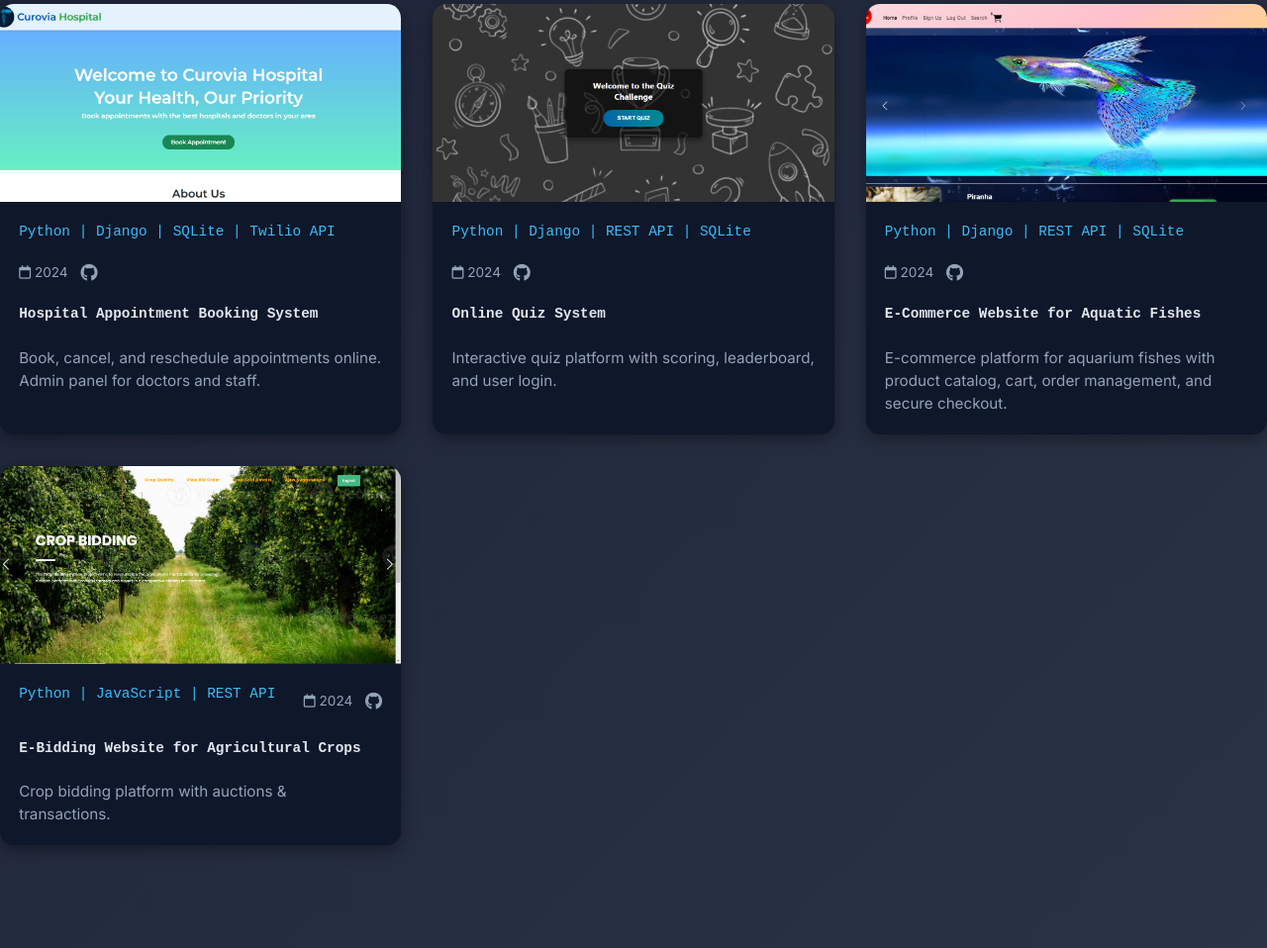
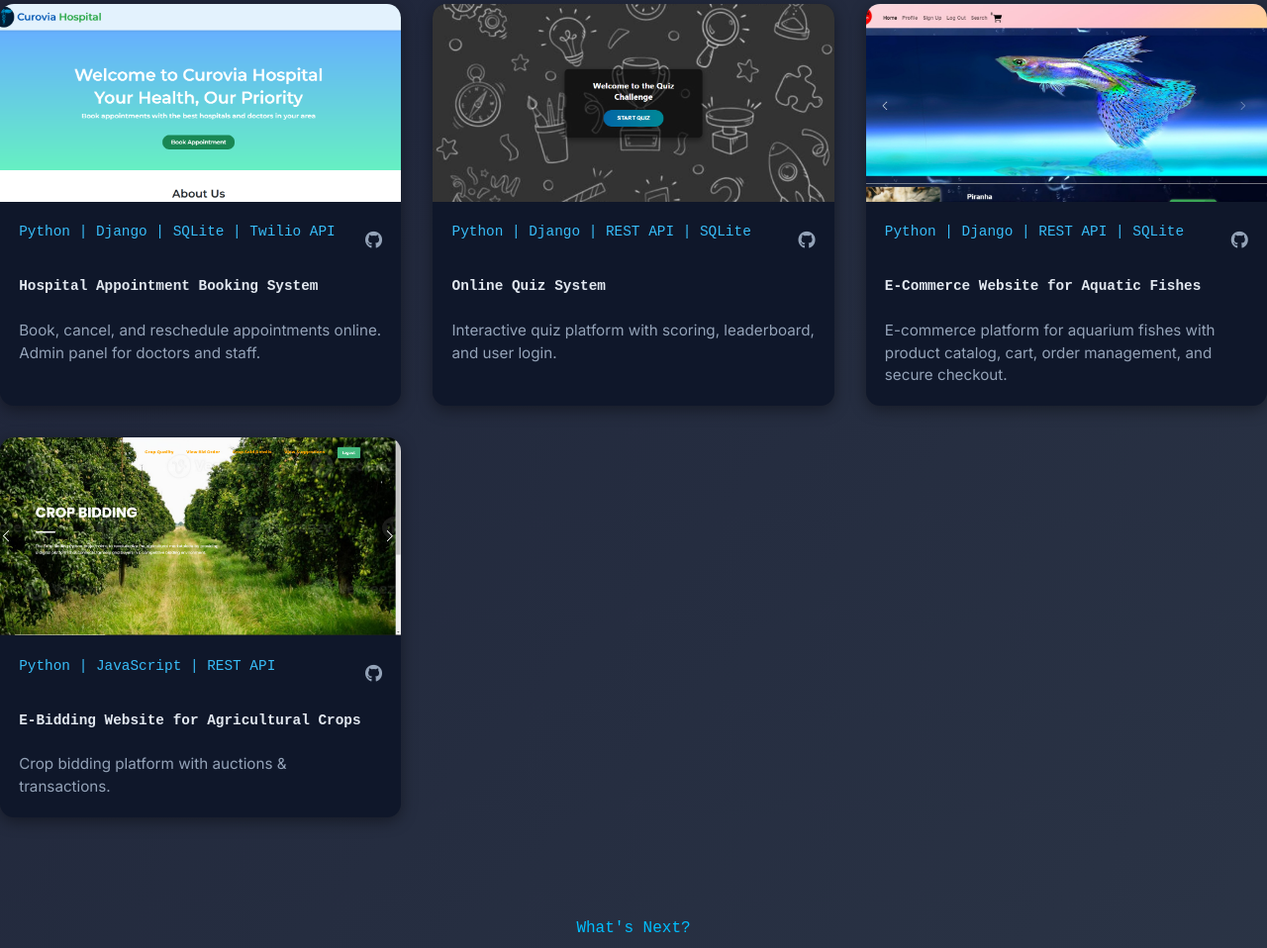
Before and after one commit to Herwinstenil/My-Personal-Portfolio, a Django app: page / in a window 1280 px wide. Shown: the part 4307-5265 px from the top of the page at 99% size. Run offline with Django 5.2, Linux system fonts and the light colour scheme.

Commit message:
Portfolio

```diff
--- a/Folio/Developer/templates/home.html
+++ b/Folio/Developer/templates/home.html
@@ -756,11 +756,6 @@
       gap: 0.8rem;
     }
 
-    .project-year {
-      color: #94a3b8;
-      font-size: 0.85rem;
-    }
-
     .project-link {
       color: #94a3b8;
       font-size: 1.1rem;
@@ -1157,7 +1152,6 @@
           <div class="project-meta">
             <span class="project-tech">Python | Django | SQLite | Twilio API</span>
             <div class="project-icons">
-              <span class="project-year"><i class="fa-regular fa-calendar"></i> 2024</span>
               <a href="https://github.com/Herwinstenil/Hospital-Appointment-Booking.git" target="_blank"
                 class="project-link"><i class="fab fa-github"></i></a>
             </div>
@@ -1177,7 +1171,6 @@
           <div class="project-meta">
             <span class="project-tech">Python | Django | REST API | SQLite</span>
             <div class="project-icons">
-              <span class="project-year"><i class="fa-regular fa-calendar"></i> 2024</span>
               <a href="https://github.com/Herwinstenil/Quiz-Exam.git" target="_blank" class="project-link"><i
                   class="fab fa-github"></i></a>
             </div>
@@ -1196,7 +1189,6 @@
           <div class="project-meta">
             <span class="project-tech">Python | Django | REST API | SQLite</span>
             <div class="project-icons">
-              <span class="project-year"><i class="fa-regular fa-calendar"></i> 2024</span>
               <a href="https://github.com/Herwinstenil/Aqua-E-commerce.git" target="_blank" class="project-link"><i
                   class="fab fa-github"></i></a>
             </div>
@@ -1216,7 +1208,6 @@
           <div class="project-meta">
             <span class="project-tech">Python | JavaScript | REST API</span>
             <div class="project-icons">
-              <span class="project-year"><i class="fa-regular fa-calendar"></i> 2024</span>
               <a href="https://github.com/Herwinstenil/Aqua-E-commerce.git" target="_blank" class="project-link"><i
                   class="fab fa-github"></i></a>
             </div>
```
